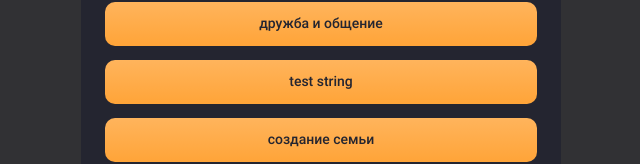
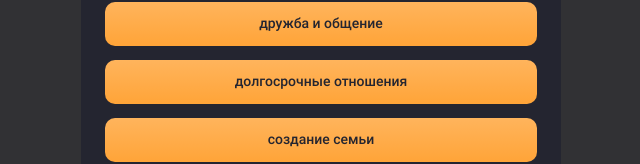
Before and after one commit to Svitlana-Yudina/landing-with-quiz, a React (Create React App) app: page / in a window 1280 px wide. Both pictures are taken after a click on the button "Я мужчина". Shown: the part 473-637 px from the top of the page, without its empty margins (319-959 px from the left). Built offline with nearby package versions, Linux system fonts and the light colour scheme.

Commit message:
CRO-125: fix all secrets

```diff
--- a/src/App.tsx
+++ b/src/App.tsx
@@ -16,7 +16,7 @@ const quiz: QuizType[] = [
     question: 'Цель знакомства:',
     answers: [
       'дружба и общение',
-      'test string',
+      'долгосрочные отношения',
       'создание семьи',
       'встречи без обязательств',
     ],
--- a/src/modules/Quiz/Quiz.tsx
+++ b/src/modules/Quiz/Quiz.tsx
@@ -11,7 +11,7 @@ type Props = {
 
 export const Quiz: React.FC<Props> = ({ question, setStep }) => {
   const handleClickQuiz = () => {
-    setStep(myStep => myStep + 1);
+    setStep(currStep => currStep + 1);
   };
 
   return (
```
